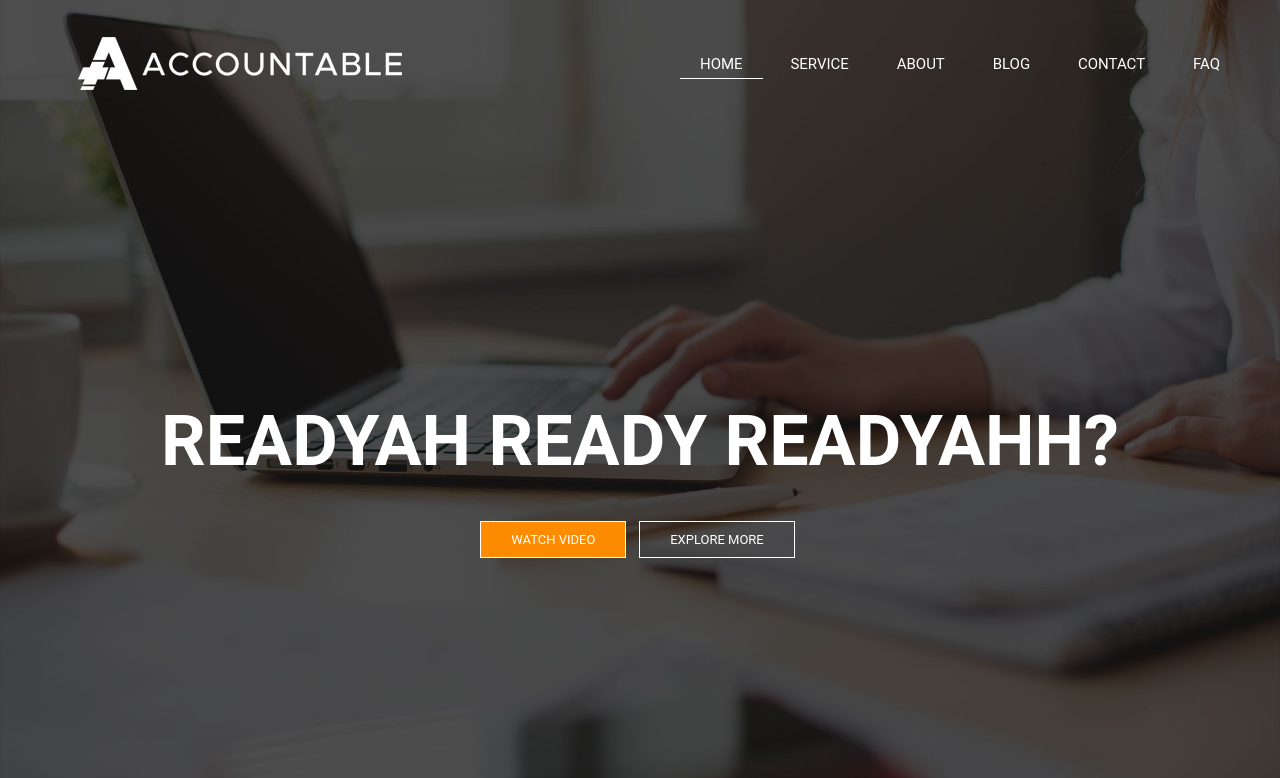
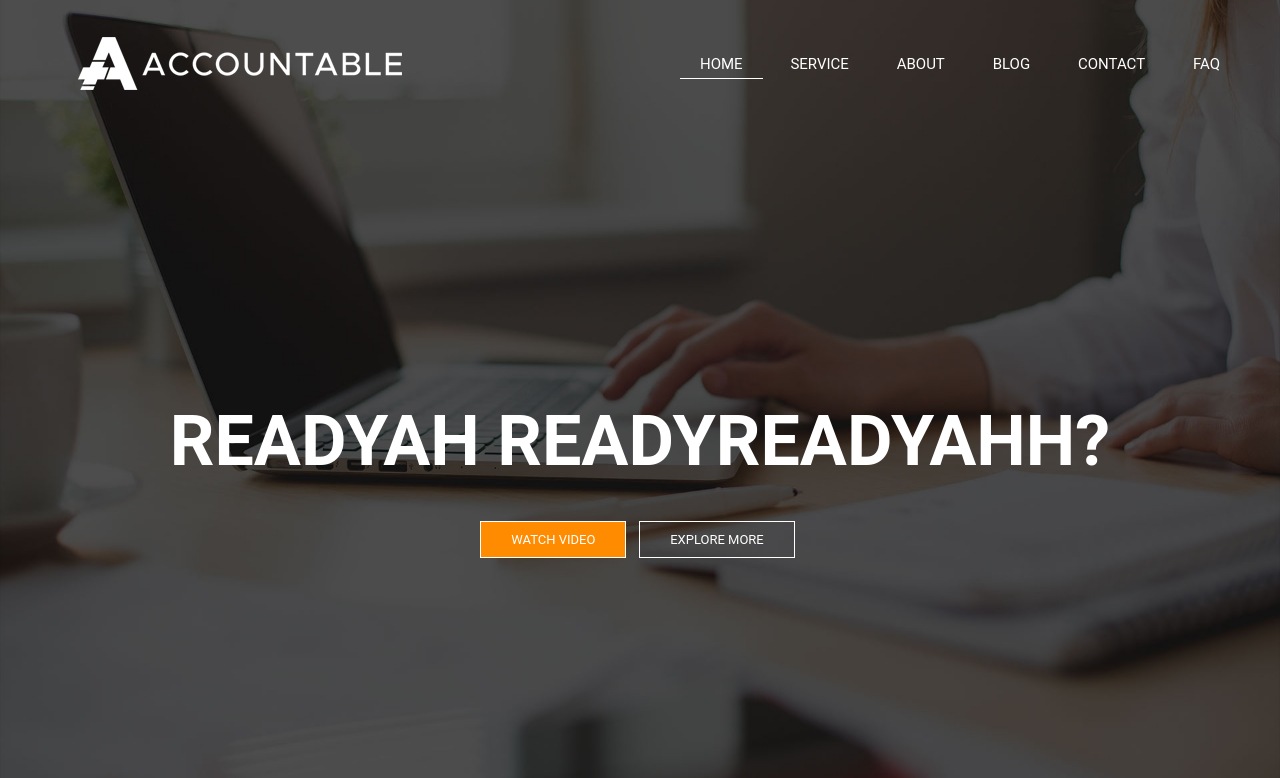
Before and after one commit to sakthi-i/pipeline, a plain HTML site: page index.html in a window 1280 px wide. Shown: the top 778 px of the page. Drawn offline with Linux system fonts and the light colour scheme.

Commit message:
Update index.html

```diff
--- a/index.html
+++ b/index.html
@@ -22,7 +22,7 @@
 				</ul>
 			</div>
 			<div class="hero">
-				<h1>Readyah ready readyahh?</h1>
+				<h1>Readyah readyreadyahh?</h1>
 				<div class="button">
 					<a href="" class="btn btn-one">Watch Video</a>
 					<a href="" class="btn btn-two">Explore More</a>
```
